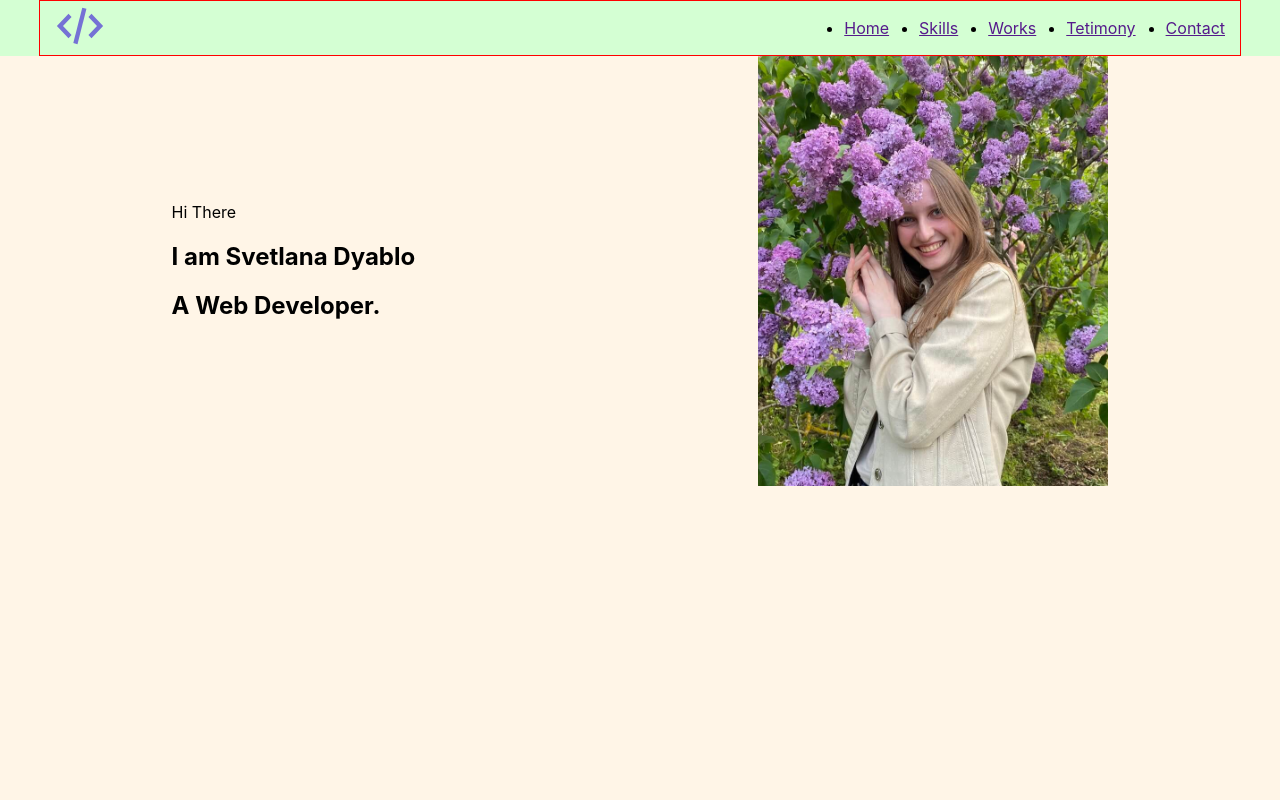
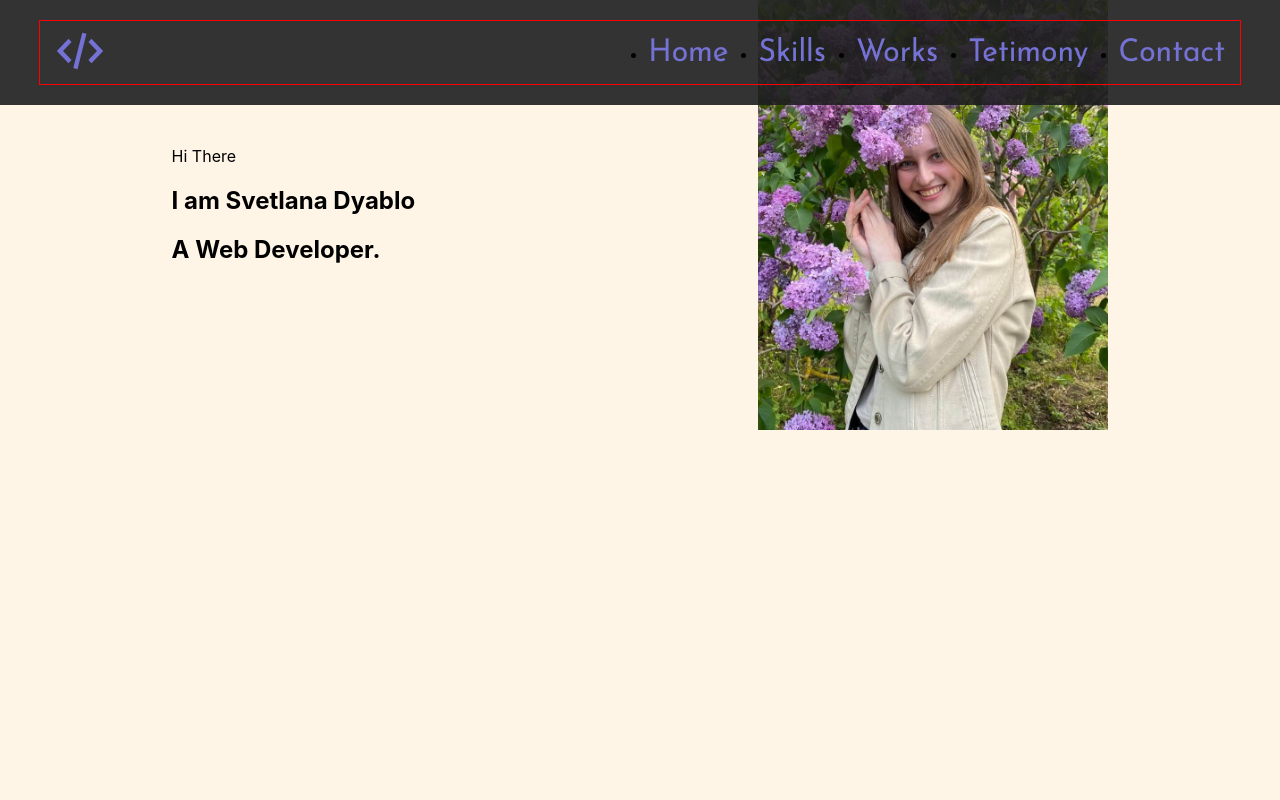
Before and after one commit to Anton-013/portfolio-start-project-main, a React app: page / in a window 1280 px wide. Shown: the top 800 px of the page. Built offline with nearby package versions, Linux system fonts and the light colour scheme; the HTML template or start-up script is replaced by a standard one.

Commit message:
header part 2

```diff
--- a/src/layout/header/Header.tsx
+++ b/src/layout/header/Header.tsx
@@ -4,6 +4,7 @@
 import { Logo } from '../../components/logo/Logo';
 import { Container } from '../../components/Container';
 import { FlexWrapper } from '../../components/FlexWrapper';
+import { HeaderMenu } from './headerMenu/HeaderMenu';
 
 const items = ["Home", "Skills", "Works", "Tetimony", "Contact"]
 
@@ -13,7 +14,7 @@
             <Container>
                 <FlexWrapper justify={"space-between"} align={"center"}>
                     <Logo/>
-                    <Menu menuItems={items}/>
+                    <HeaderMenu menuItems={items}/>
                 </FlexWrapper>
             </Container>
 
@@ -22,5 +23,12 @@
 };
 
 const StyledHeader = styled.header `
-    background-color: #d4ffd3;
+    background-color: rgba(31, 31, 32, 0.9);
+    padding: 20px 0;
+    position: fixed;
+    top: 0;
+    left: 0;
+    right: 0;
+    z-index: 99999;
+
 `
--- /dev/null
+++ b/src/layout/header/headerMenu/HeaderMenu.tsx
@@ -0,0 +1,95 @@
+import React from "react";
+import styled from "styled-components";
+import { theme } from "../../../styles/Theme";
+
+export const HeaderMenu = (props: {menuItems: Array<string>}) => {
+    return (
+        <StyledHeaderMenu>
+            <ul>
+                {props.menuItems.map((item :string , index: number)=>{
+                    return <ListItem key={index}>
+                        <Link href="">
+                        {item}
+                        <Mask>
+                            <span>{item}</span>
+                        </Mask>
+                        <Mask>
+                            <span>{item}</span>
+                        </Mask>
+                        </Link>
+                    </ListItem>
+                })}
+            </ul>
+        </StyledHeaderMenu>
+    );
+};
+
+const StyledHeaderMenu = styled.nav`
+    ul {
+        display: flex;
+        gap: 30px;
+        justify-content: center;
+    }
+`
+
+const Link = styled.a`
+    font-family: "Josefin Sans", sans-serif;
+    font-weight: 400;
+    font-size: 30px;
+    text-align: center;
+    color: transparent;
+`
+
+const Mask = styled.span`
+    position: absolute;
+    top: 0;
+    left: 0;
+    display: inline-box;
+    height: 50%;
+    overflow-y: hidden;
+    /* outline: 1px solid red; */
+    color: ${theme.colors.accent};
+
+    & + & {
+        top: 50%;
+        span {
+            display: inline-box;
+            transform: translateY(-50%);
+        }
+    }
+`
+
+const ListItem = styled.li`
+    position: relative;
+
+    &::before {
+        content: "";
+        display: inline-block;
+        height: 3px;
+        background-color: ${theme.colors.accent};
+
+        position: absolute;
+        top: 50%;
+        left: -10px;
+        right: -10px;
+        z-index: 1;
+
+        transform: scale(0);
+    }
+
+    &:hover {
+        &::before {
+            transform: scale(1);
+        }
+
+        ${Mask} {
+            transform: skewX(12deg) translateX(5px);
+            color: ${theme.colors.font};
+
+            & + ${Mask} {
+                transform: skewX(12deg) translateX(-5px);
+        }
+    }
+
+    }
+`
```
